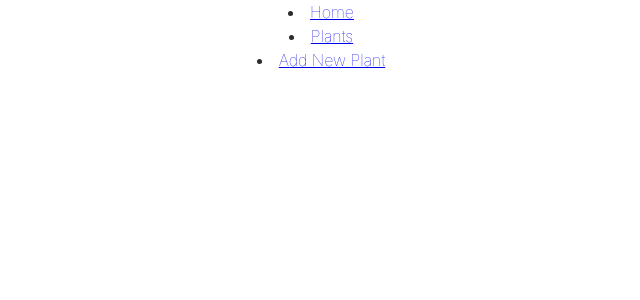
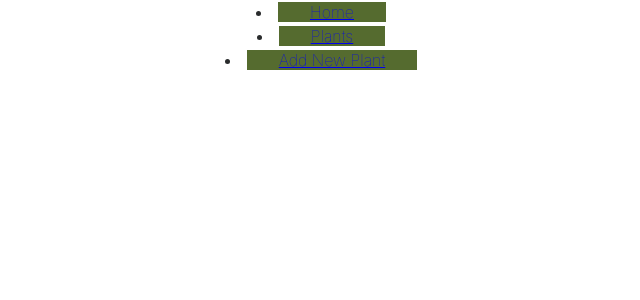
Before and after one commit to jrknopke/plantposter-project, a React (Create React App) app in the folder plantposter-client/: page / in a window 1280 px wide. Shown: the top 300 px of the page, without its empty margins (319-959 px from the left). Built offline with nearby package versions, Linux system fonts and the light colour scheme.

Commit message:
css changes

```diff
--- a/plantposter-client/src/index.css
+++ b/plantposter-client/src/index.css
@@ -11,6 +11,13 @@ body {
 code {
   font-family: source-code-pro, Menlo, Monaco, Consolas, 'Courier New',
     monospace;
+}
+
+a {
+  text-transform: capitalize;
+  background-color: darkolivegreen;
+  margin: 0 auto;
+  padding: 0 2em;
 }
 
 plant {
```
